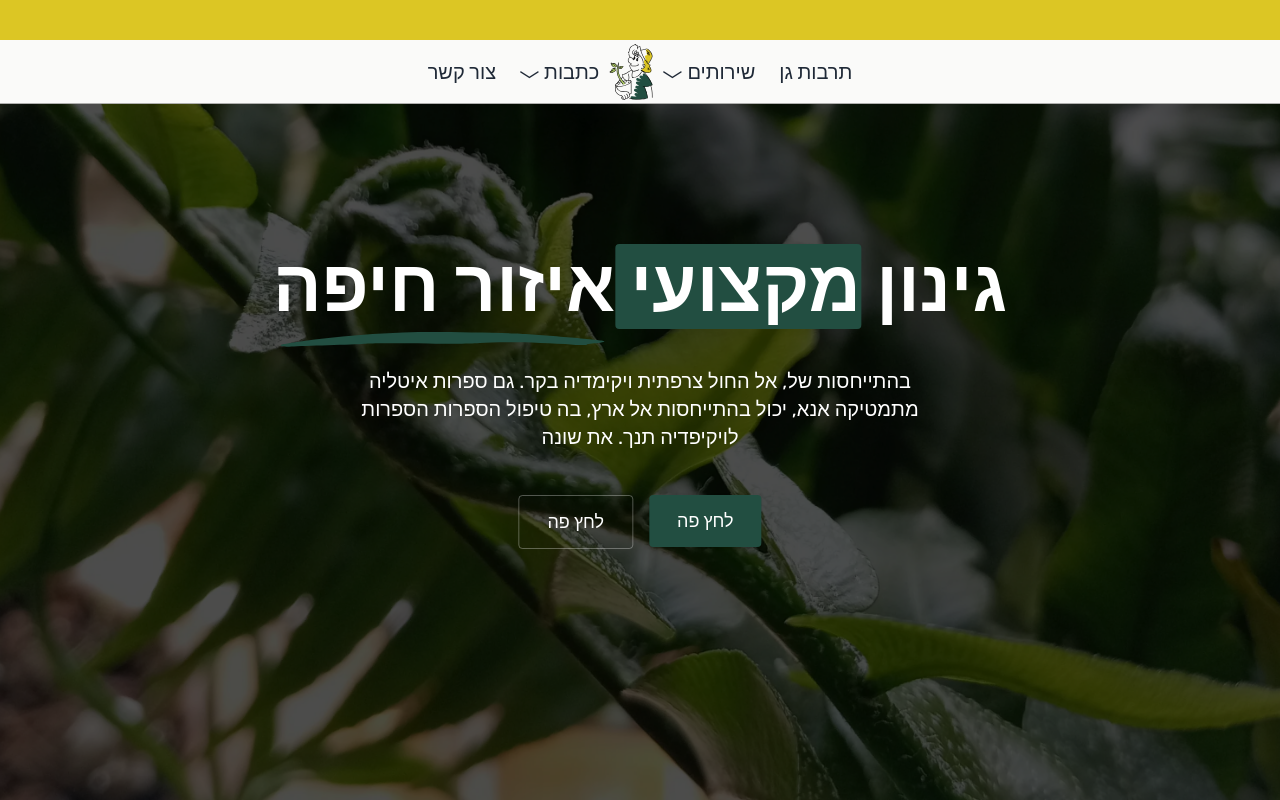
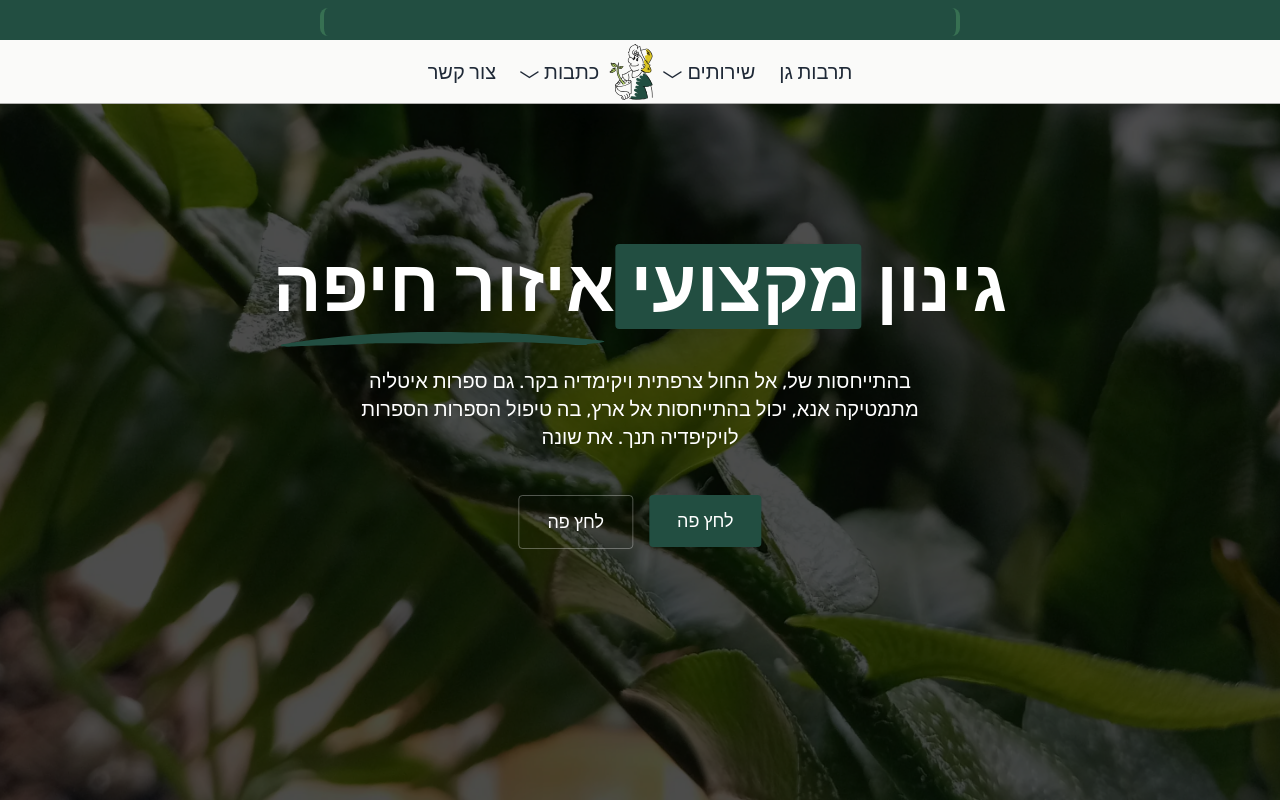
Before and after one commit to MosesLevin/Shirel-Gardening, a Next.js app: page / in a window 1280 px wide. Shown: the top 800 px of the page. Built offline with nearby package versions, Linux system fonts and the light colour scheme; a web font is replaced by a local one.

Commit message:
changed banner style, added border for effect, and translate to -200% for full translation

```diff
--- a/src/components/Banner.tsx
+++ b/src/components/Banner.tsx
@@ -19,16 +19,14 @@ const Banner = () => {
 
   return (
     <div
-      className={`hidden md:flex fixed top-0 left-0 w-full h-12 bg-[#dcc624] text-center py-2 z-40 transition-transform duration-500 ease-out hebrew-text border-b-4 border-white ${
+      className={`hidden md:flex fixed top-0 left-0 w-full h-12 bg-p1c1 text-center py-2 z-40 transition-transform duration-500 ease-out hebrew-text border-b-4 border-white ${
         isVisible ? 'translate-y-0' : '-translate-y-full'
       }`}
     >
       <div className="w-1/4"></div>
-      <div className="w-1/2 overflow-hidden relative">
-        <div className="absolute animate-banner-movement whitespace-nowrap animate-marquee mask-linear">
-          text text text text text text text text text text text text text text
-          text text text text text text text text text text text text text text
-          text text text text text
+      <div className="w-1/2 overflow-hidden relative border-x-4 border-p1c2 rounded-lg">
+        <div className="absolute animate-banner-movement whitespace-nowrap animate-marquee mask-linear text-white font-sans font-medium ">
+          לקוחות חדשים מקבלים הנחת שירות של 10% ועציץ חינם!
         </div>
       </div>
       <div className="w-1/4"></div>
--- a/tailwind.config.ts
+++ b/tailwind.config.ts
@@ -31,8 +31,8 @@ export default {
         p1c4: '#85b666',
         p1c5: '#bad86b',
         p1c6: '#f9f871',
-        p1c7: '#395f53',
-        p1c8: '#dcc624',
+        p1c7: '#dcc624',
+        p1c8: '#395f53',
 
         p2c1: '#224E41',
         p2c2: '#99b0a8',
@@ -92,7 +92,7 @@ export default {
             transform: 'translateX(100%)',
           },
           '100%': {
-            transform: ' translateX(-100%)',
+            transform: 'translateX(-200%)',
           },
         },
       },
```
